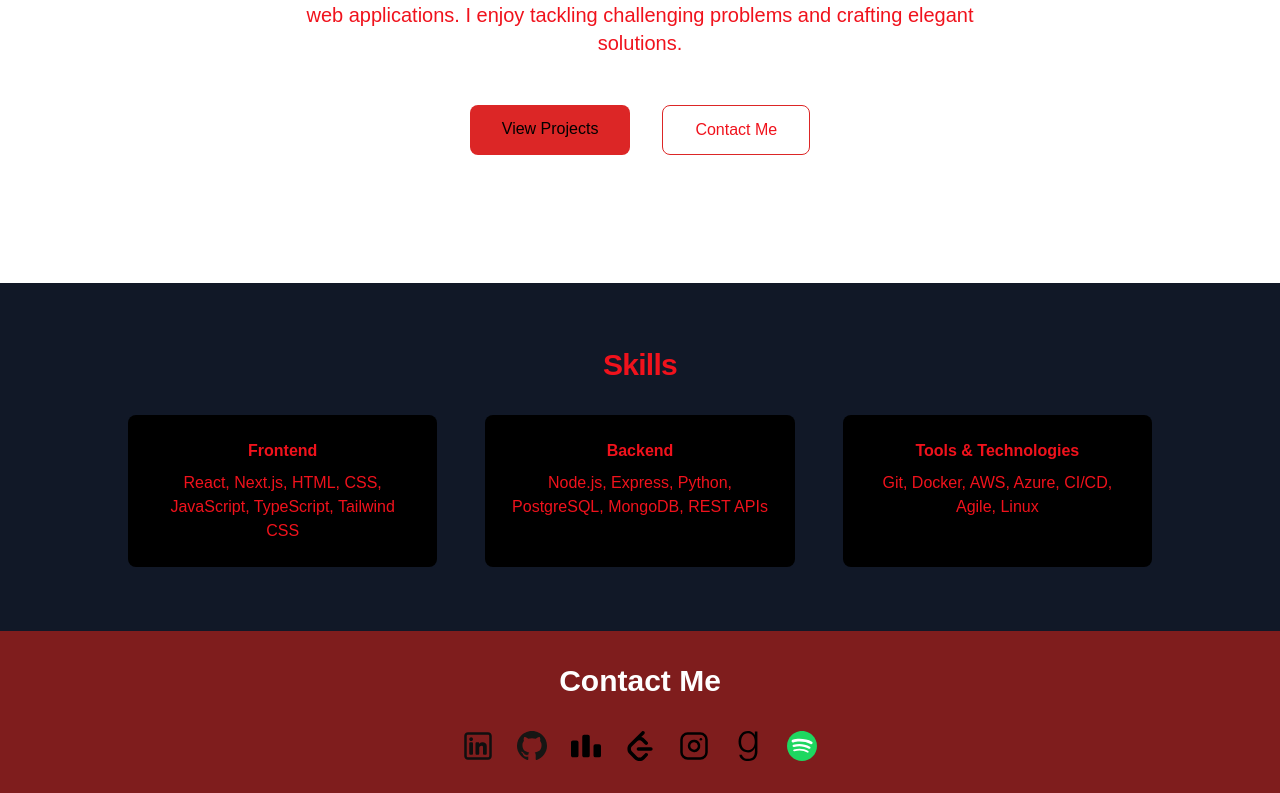
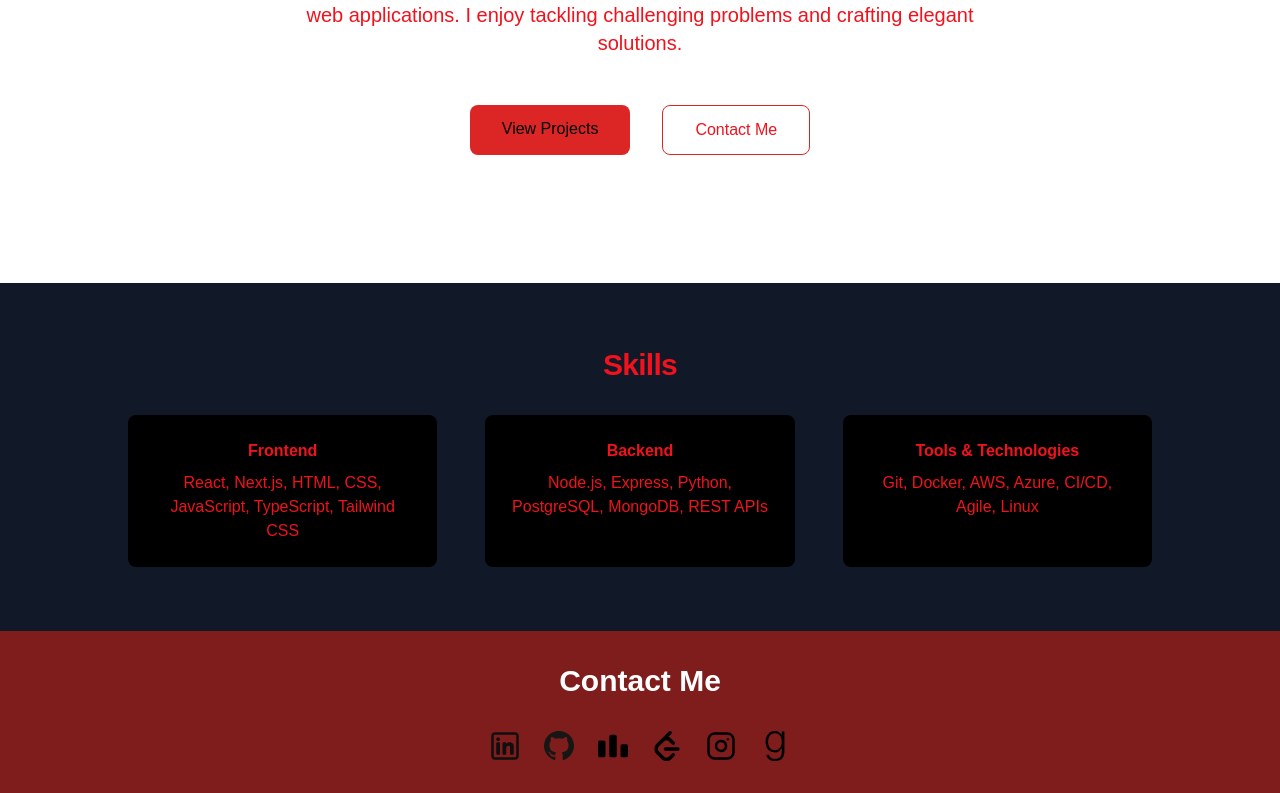
Before and after one commit to rliu2400/rliu.xyz, a Next.js app: page /home in a window 1280 px wide. Shown: the part 215-1008 px from the top of the page. Built offline with nearby package versions, Linux system fonts and the light colour scheme; a web font is replaced by a local one.

Commit message:
removed spotify

```diff
--- a/src/components/Footer.tsx
+++ b/src/components/Footer.tsx
@@ -78,7 +78,7 @@ export default function Footer() {
                     </a>
                     {/* Goodreads Icon */}
                     <a
-                        href="goodreads.com/handsinmyhead"
+                        href="https://www.goodreads.com/handsinmyhead"
                         target="_blank"
                         rel="noopener noreferrer"
                         className="hover:text-gray-300"
@@ -90,20 +90,6 @@ export default function Footer() {
                             height={30}
                         />
                     </a>
-                    {/* Spotify Icon */}
-                    <a
-                        href="https://open.spotify.com/user/m9ejr9u1owzz7hrovzsbpdp3y"
-                        target="_blank"
-                        rel="noopener noreferrer"
-                        className="hover:text-gray-300"
-                    >
-                        <Image
-                            src="/icons/spotify.svg"
-                            alt="Spotify"
-                            width={30}
-                            height={30}
-                        />
-                    </a>
                 </div>
             </div>
         </footer>
```
